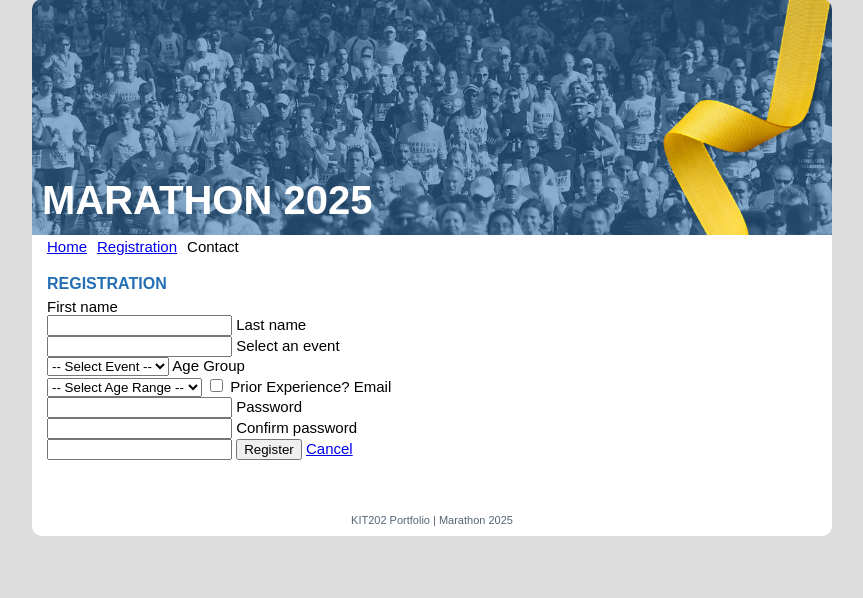
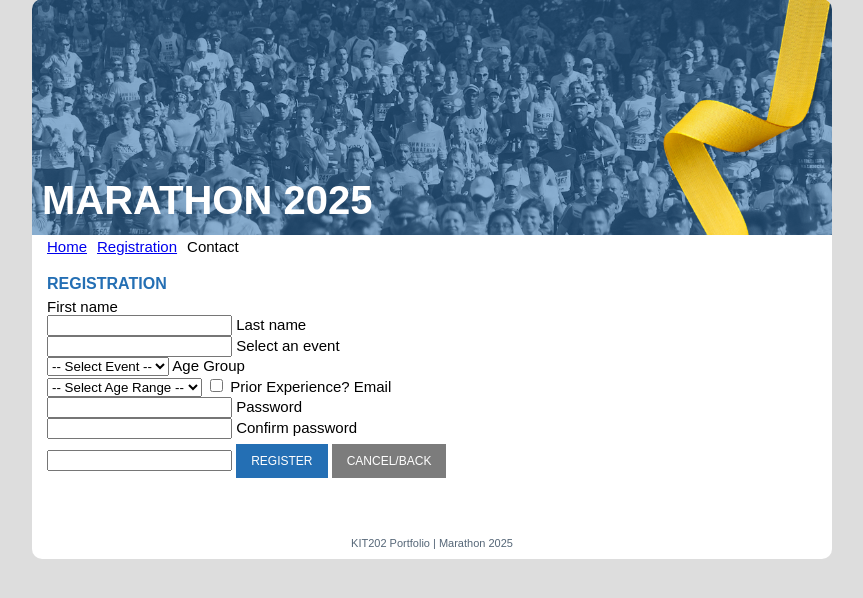
Before and after one commit to jrcrisford/web-programming-fundamentals-portfolio, a PHP site: page /registration.html in a window 1280 px wide. Shown: the part 26-624 px from the top of the page, without its empty margins (208-1071 px from the left). Run offline with PHP 8.4, Linux system fonts and the light colour scheme.

Commit message:
Added css to buttons and tables

```diff
--- a/static_site/index.html
+++ b/static_site/index.html
@@ -71,7 +71,7 @@
                     <li>Dolor</li>
                 </ul>
 
-                <p><a href="registration.html">Registration</a></p>
+                <p><a href="registration.html" class="btn btn-register">Register</a></p>
 
                 <!-- Course Description -->
                 <h2>Course Description</h2>
--- a/static_site/registration.html
+++ b/static_site/registration.html
@@ -88,8 +88,8 @@
                            maxlength="18">
 
                     <!-- Register Button -->
-                    <button type="submit">Register</button>
-                    <a href="index.html">Cancel</a>
+                    <button type="submit" class="btn btn-register">Register</button>
+                    <a href="index.html" class="btn btn-cancel">Cancel/Back</a>
                 </form>
             </main>
 
--- a/static_site/styles/style.css
+++ b/static_site/styles/style.css
@@ -126,9 +126,9 @@ main ul {
 }
 
 footer {
-    text-align: center;
     font-size: 11px;
     color: #556677;
+    text-align: center;
 }
 
 /*
@@ -143,13 +143,17 @@ Requirements:
   have a border the same as the table, and use 5px padding all around
 */
 main table {
-
-
+    border-collapse: collapse;
+    margin-bottom: 10px;
+    border: 1px solid #dddddd
 }
 
-/* TODO Add rules for the table headers and cells as needed to emulate the screenshots in the task (then delete this comment) */
-
-
+main table th,
+main table td {
+    border: 1px solid #dddddd;
+    padding: 5px;
+    text-align: left;
+}
 
 /*
 A class to define the look of a button. This can be applied to button elements
@@ -173,8 +177,30 @@ The 'Cancel / Back' button should have:
 You will need to define additional CSS rules to style the button colours
 */
 .btn {
+    border: none;
+    margin: 5px 0;
+    padding: 10px 15px;
+    color: #ffffff;
+    text-transform: uppercase;
+    font-size: 12px;
+    text-decoration: none;
+    cursor: default;
+}
 
+.btn-register {
+    background-color: #246fb4;
+}
 
+.btn-register:hover {
+    background-color: #448fd4;
+}
+
+.btn-cancel {
+    background-color: #7c7c7c;
+}
+
+.btn-cancel:hover {
+    background-color: #929292;
 }
 
 
```
